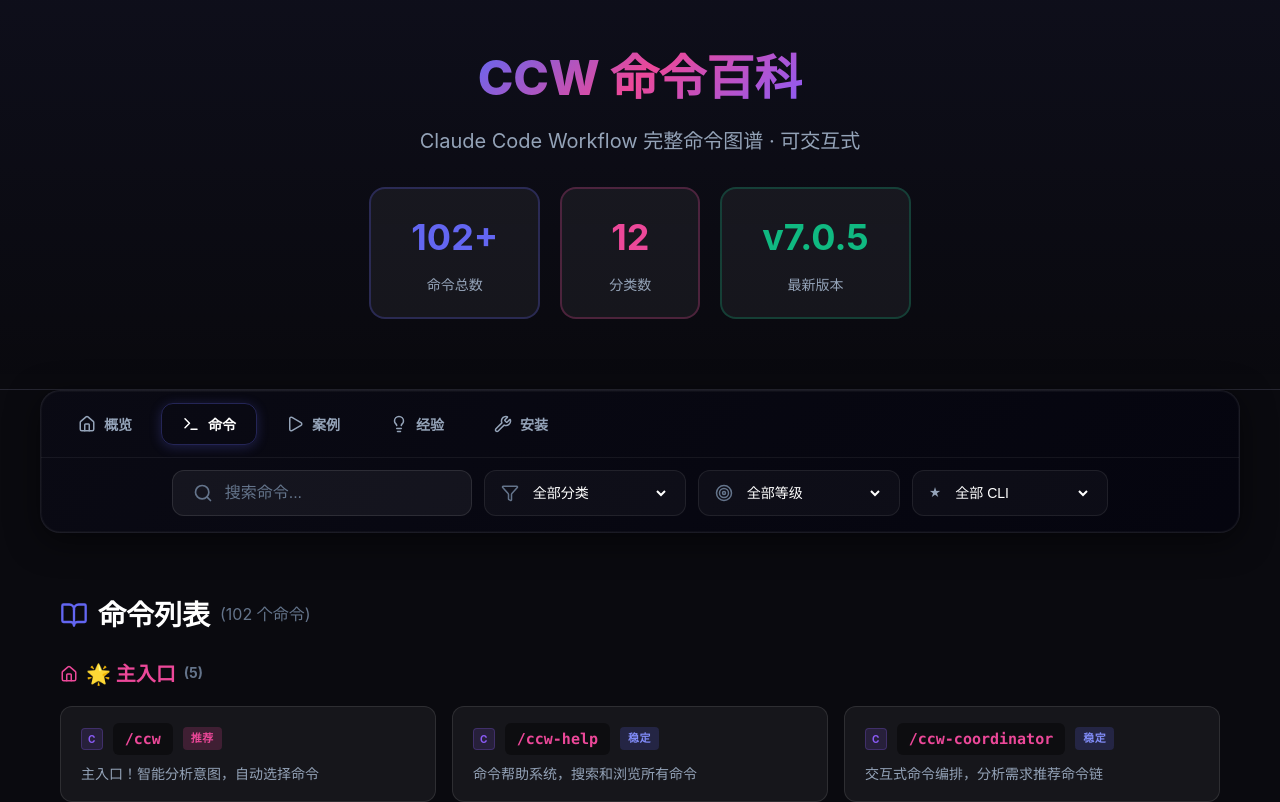
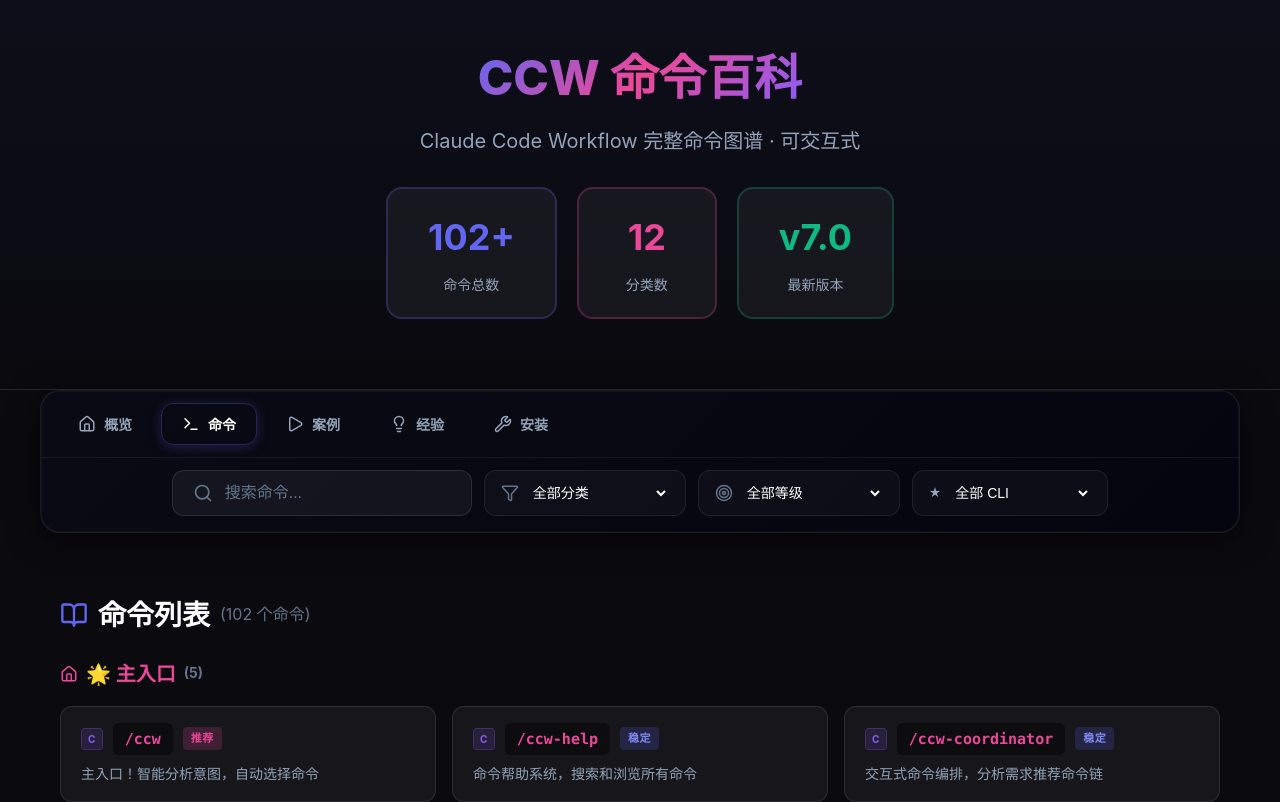
Before and after one commit to zhao-wuyan/ccw-command-explorer, a React (Vite) app: page / in a window 1280 px wide. Shown: the top 802 px of the page. Built offline with nearby package versions, Linux system fonts and the light colour scheme.

Commit message:
fix: 版本号简化为 v7.0 Co-authored-by: monkeycode-ai <monkeycode-ai@chaitin.com>

```diff
--- a/src/data/commands.ts
+++ b/src/data/commands.ts
@@ -261,13 +261,13 @@
   },
   {
     date: '2026-02',
-    version: 'v7.0.5',
+    version: 'v7.0',
     title: '重大架构更新',
     desc: '当前最新版本',
     color: COLORS.accent5,
     commands: 120,
     detail: {
-      version: 'v7.0.5',
+      version: 'v7.0',
       highlights: [
         'Team 架构全面升级 v2-v5',
         '统一工作流引擎',
@@ -884,7 +884,7 @@
   totalCommands: COMMANDS.length,
   claudeCount: COMMANDS.filter(c => c.cli === 'claude').length,
   codexCount: COMMANDS.filter(c => c.cli === 'codex').length,
-  latestVersion: 'v7.0.5',  // 当前最新版本
+  latestVersion: 'v7.0',  // 当前最新版本
   categories: Object.keys(CATEGORIES).length,
 };
 
```
Also changed, not shown: 1 other file (tests, documents, lock files or other folders).
